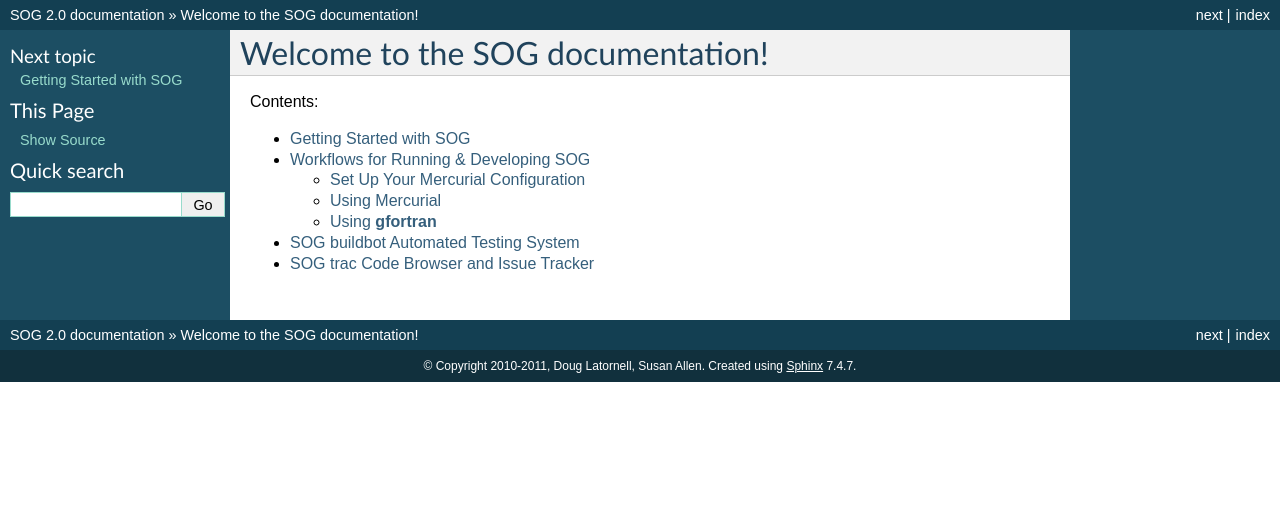
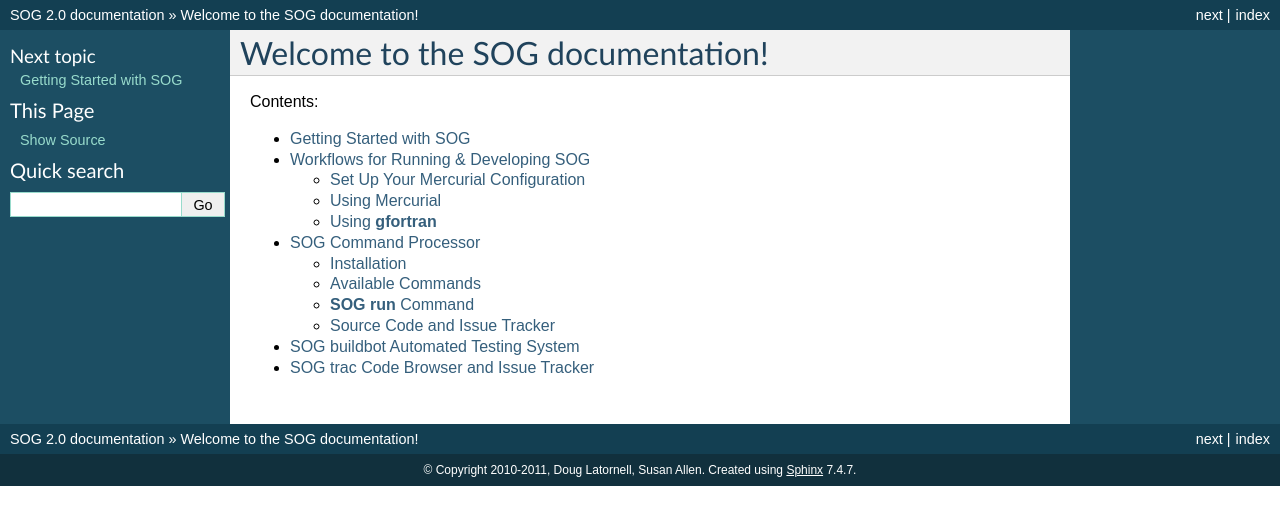
Before and after one commit to SalishSeaCast/SOG, a Sphinx documentation site: the page built from docs/index.rst, in a window 1280 px wide. Shown: the top 525 px of the page. Built offline with Sphinx 7.4.7, drawn with Linux system fonts in a browser that asks for light colours; some of the changed lines change nothing that is shown.

Commit message:
Add SOG command processor user docs.

```diff
--- /dev/null
+++ b/docs/SOGcommand.rst
@@ -0,0 +1,145 @@
+.. _SOG_CommandProcessor-section:
+
+SOG Command Processor
+=====================
+
+The SOG command processor, :program:`SOG`, is a command line tool for
+doing various operations associated with SOG.
+
+
+Installation
+------------
+
+See :ref:`SOG_CommandProcessorInstallation-section`.
+
+
+Available Commands
+------------------
+
+The command :program:`SOG` or :program:`SOG help` produces a list of
+the available :program:`SOG` commands:
+
+.. code-block:: none
+
+   $ SOG help
+
+   Documented commands (type help <topic>):
+   ========================================
+   run
+
+For details of the arguments and options for a command use
+:program:`SOG help <command>`.
+For example:
+
+.. code-block:: none
+
+   $ SOG help run
+
+   usage: SOG run [--version] [--dry-run] [-o OUTFILE] [--nice NICE] [--watch]
+                  EXEC INFILE
+
+   Run SOG with INFILE. Stdout from the run is stored in OUTFILE which defaults
+   to INFILE.out. The run is executed WITHOUT showing output.
+
+   positional arguments:
+     EXEC                  SOG executable to run. May include relative or
+                           absolute path elements. Defaults to ./SOG.
+     INFILE                infile for run
+
+   optional arguments:
+     --version             show program's version number and exit
+     --dry-run             Don't do anything, just report what would be done.
+     -o OUTFILE, --outfile OUTFILE
+                           File to receive stdout from run. Defaults to
+                           INFILE.out
+     --nice NICE           Priority to use for run. Defaults to 19.
+     --watch               Show OUTFILE contents on screen while SOG run is in
+                           progress.
+
+You can check what version of :program:`SOG` you have installed with:
+
+.. code-block:: sh
+
+   $ SOG --version
+
+
+:program:`SOG run` Command
+--------------------------
+
+The :program:`SOG run` command runs the SOG code executable with a
+specified infile.
+If you have compiled and linked SOG in :file:`SOG-code-dev`,
+and you want to run a test case using your test infile
+:file:`SOG-test/infile.short`,
+use:
+
+.. code-block:: sh
+
+   $ cd SOG-test
+   $ SOG run ../SOG-code-dev/SOG infile.short
+
+That will run SOG using :file:`infile.short` as the infile.
+The screen output (stdout) will be stored in :file:`infile.short.out`.
+It *will not* be displayed while the run is in progress.
+The command prompt will not come back until the run is finished;
+i.e. the :program:`SOG run` command will wait until the end of the run before
+letting you do anything else in that shell.
+
+:program:`SOG run` has some options that let you change how it acts:
+
+.. code-block:: none
+
+   $ SOG help run
+
+   usage: SOG run [--version] [--dry-run] [-o OUTFILE] [--nice NICE] [--watch]
+                  EXEC INFILE
+
+   Run SOG with INFILE. Stdout from the run is stored in OUTFILE which defaults
+   to INFILE.out. The run is executed WITHOUT showing output.
+
+   positional arguments:
+     EXEC                  SOG executable to run. May include relative or
+                           absolute path elements. Defaults to ./SOG.
+     INFILE                infile for run
+
+   optional arguments:
+     --version             show program's version number and exit
+     --dry-run             Don't do anything, just report what would be done.
+     -o OUTFILE, --outfile OUTFILE
+                           File to receive stdout from run. Defaults to
+                           INFILE.out
+     --nice NICE           Priority to use for run. Defaults to 19.
+     --watch               Show OUTFILE contents on screen while SOG run is in
+                           progress.
+
+The :option:`-o` or :option:`--outfile` option allows you to specify
+the name of the file to receive the screen output (stdout) from the run.
+
+The :option:`--watch` option causes the contents of the output file
+that is receiving stdout to be displayed while the run is in progress.
+
+The :option:`--dry-run` options tells you what the :program:`SOG`
+command you have given would do, but doesn't actually do anything.
+That is useful for debugging when things don't turn out like you expected,
+or for checking beforehand.
+
+The :option:`--nice` option allows you to set the priority that the
+operating system will assign to your SOG run.
+It defaults to 19, the lowest priority, because SOG is CPU-intensive.
+Setting it to run at low priority preserves the responsiveness of your
+workstation,
+and allows the operating system to share resources efficiently between
+one or more SOG runs and other processes.
+
+The :option:`--version` option just returns the version of :program:`SOG`
+that is installed.
+
+
+Source Code and Issue Tracker
+-----------------------------
+
+Code repository: :file:`/ocean/sallen/hg_repos/SOG`
+
+Source browser: http://bjossa.eos.ubc.ca:9000/SOG/browser/SOG (login required)
+
+Issue tracker: http://bjossa.eos.ubc.ca:9000/SOG/report (login required)
--- a/docs/conf.py
+++ b/docs/conf.py
@@ -120,7 +120,7 @@
 # Add any paths that contain custom static files (such as style sheets) here,
 # relative to this directory. They are copied after the builtin static files,
 # so a file named "default.css" will overwrite the builtin "default.css".
-html_static_path = ['_static']
+#html_static_path = ['_static']
 
 # If not '', a 'Last updated on:' timestamp is inserted at every page bottom,
 # using the given strftime format.
--- a/docs/index.rst
+++ b/docs/index.rst
@@ -10,5 +10,6 @@
 
    quickstart
    workflows
+   SOGcommand
    buildbot
    trac
```
Also changed, not shown: 4 other files.
